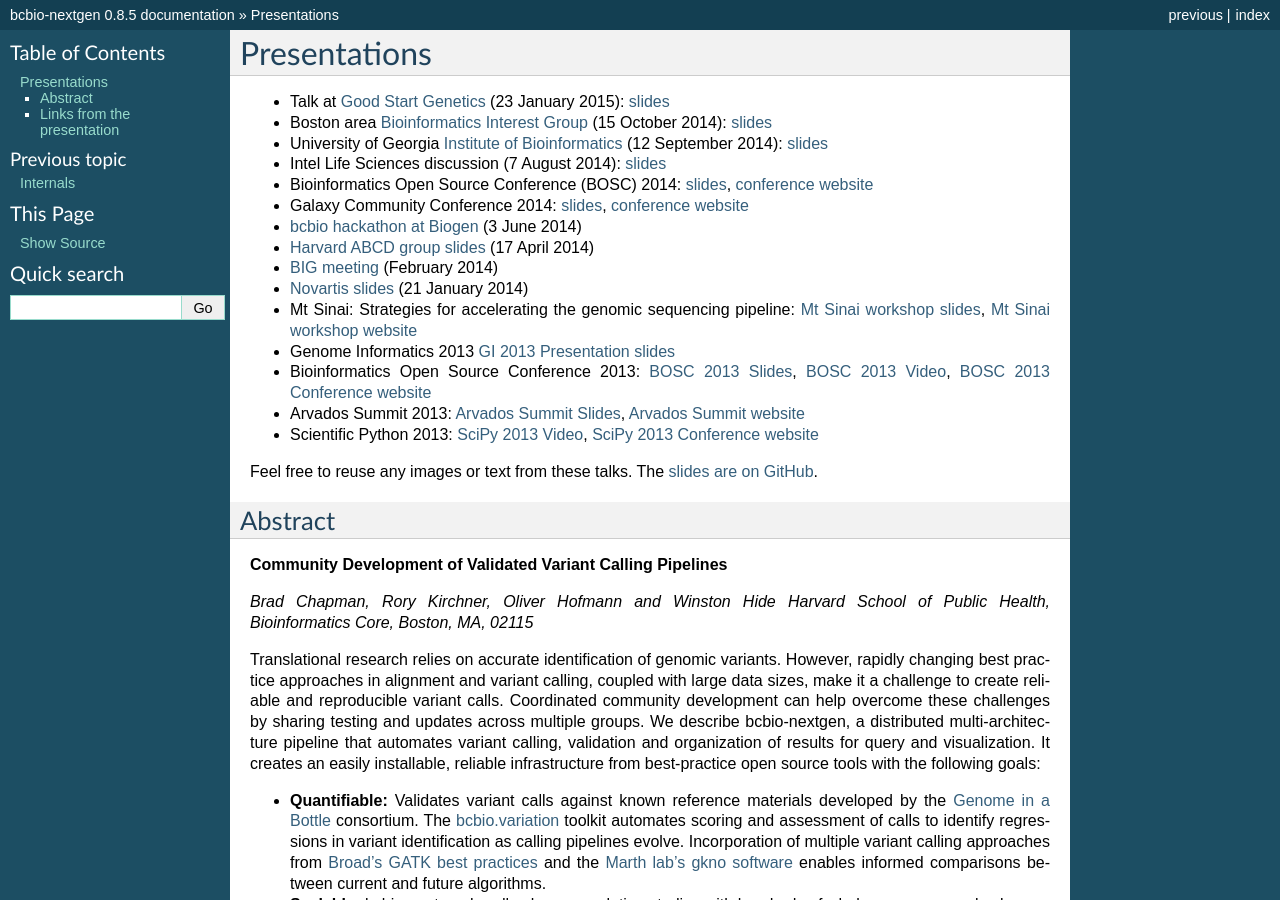
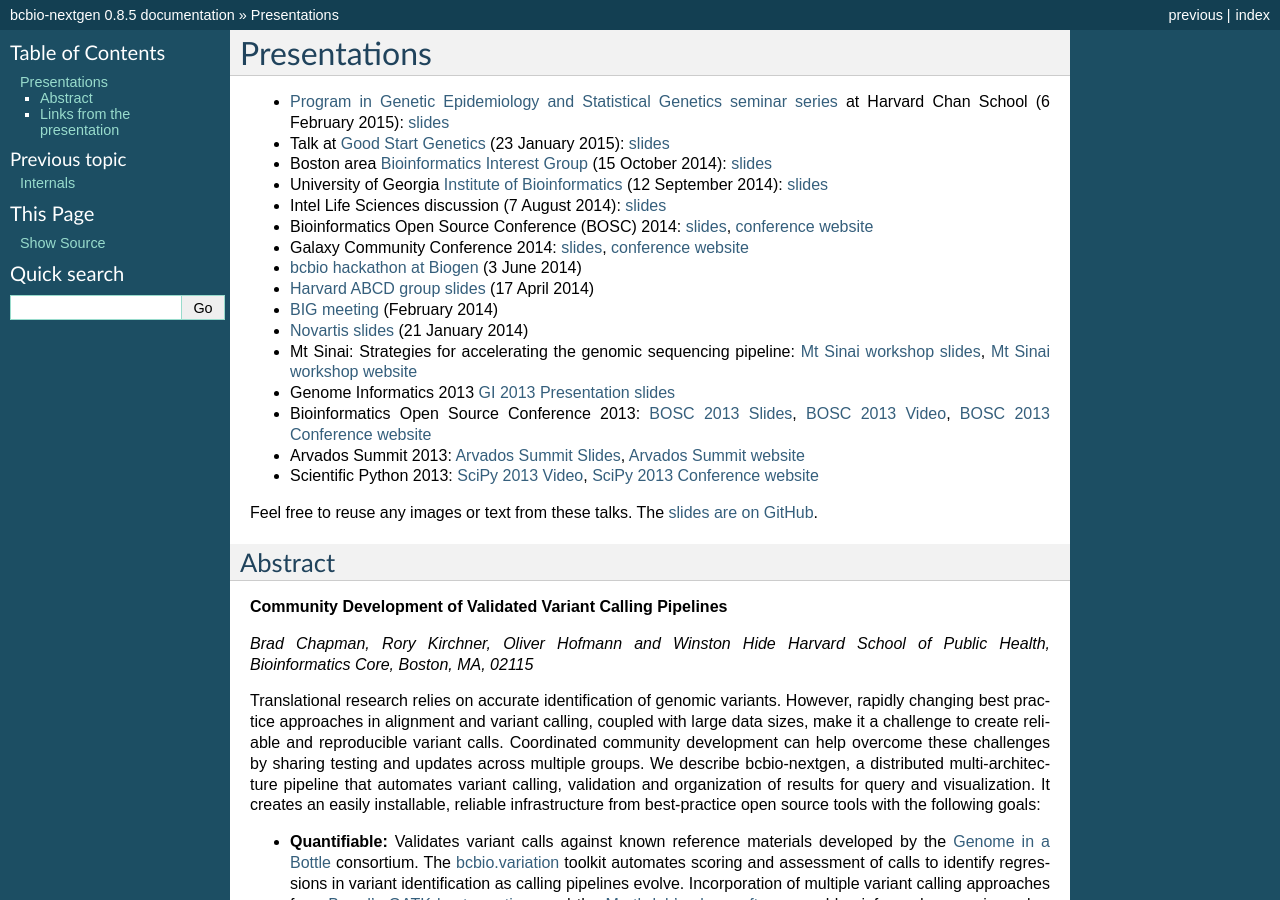
Before and after one commit to bcbio/bcbio-nextgen, a Sphinx documentation site: the page built from docs/contents/presentations.rst, in a window 1280 px wide and 900 px high. Built offline with Sphinx 7.4.7, drawn with Linux system fonts in a browser that asks for light colours.

Commit message:
Add slides for PGSG presentation

```diff
--- a/docs/contents/presentations.rst
+++ b/docs/contents/presentations.rst
@@ -1,5 +1,9 @@
 Presentations
 =============
+
+- `Program in Genetic Epidemiology and Statistical Genetics seminar series
+  <http://www.hsph.harvard.edu/program-molecular-genetic-epidemiology/journal-club/>`_ at
+  Harvard Chan School (6 February 2015): `slides <https://github.com/chapmanb/bcbb/raw/master/talks/pgsg2015_bcbio/chapman_bcbio.pdf>`_
 
 - Talk at `Good Start Genetics <https://www.goodstartgenetics.com/>`_ (23
   January 2015): `slides <https://github.com/chapmanb/bcbb/raw/master/talks/gsg2015_bcbio_nextgen/chapman_bcbio.pdf>`_
```
